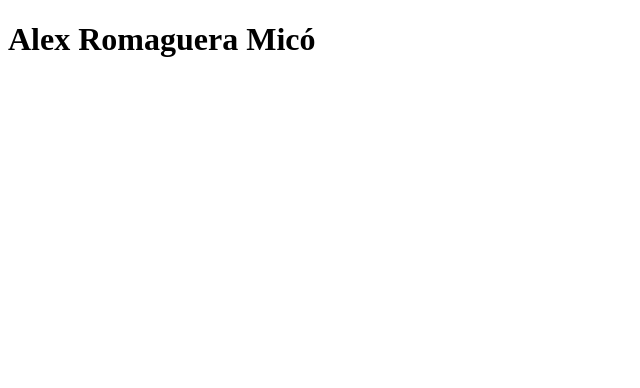
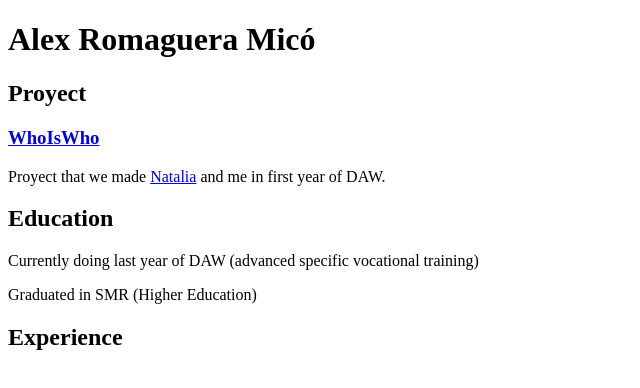
Before and after one commit to alerommic/Porfolio, a plain HTML site: page index.html in a window 1280 px wide. Shown: the whole page, without its empty margins (0-640 px from the left). Drawn offline with Linux system fonts and the light colour scheme.

Commit message:
añado cosas

```diff
--- a/index.html
+++ b/index.html
@@ -12,8 +12,21 @@
     <h1>Alex Romaguera Micó</h1>
     <main>
         <section>
-        <h2></h2>
+        <h2>Proyect</h2>
+        <h3><a href="https://github.com/alerommic/whoiswho">WhoIsWho</a></h3>
+        <p>Proyect that we made <a href="https://github.com/NataliaArn">Natalia</a> and me in first year of DAW.</p>
         </section>
+        <section>
+            <h2>Education</h2>
+            <p>Currently doing last year of DAW (advanced specific vocational training)</p>
+
+            <p>Graduated in SMR (Higher Education)</p>
+        </section>
+        <section>
+            <h2>Experience</h2>
+
+        </section>
+
 
 
 
```
